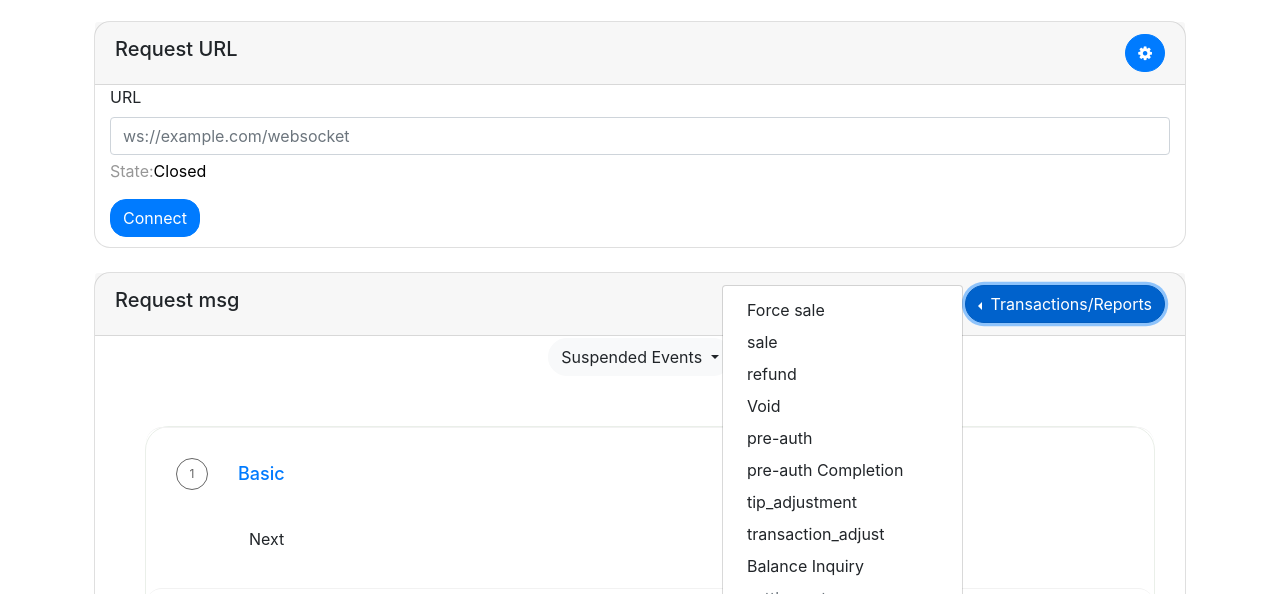
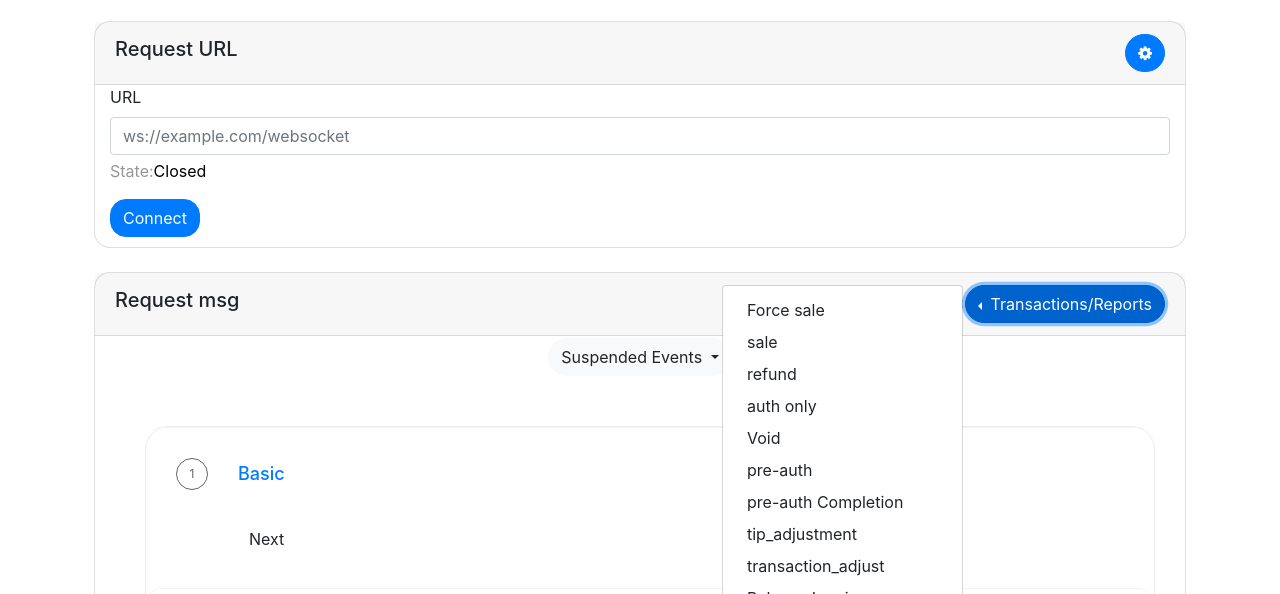
Before and after one commit to Saifweb/telnet, a website: page Views/index.html in a window 1280 px wide. Both pictures are taken after a click on the button "Transactions/Reports". Shown: the part 206-800 px from the top of the page. Drawn offline with nearby package versions, Linux system fonts and the light colour scheme; files that its build step writes are made by us from their sources.

Commit message:
Update index.html

```diff
--- a/Views/index.html
+++ b/Views/index.html
@@ -184,6 +184,7 @@
                           <a class="dropdown-item" type="button" value="force-sale" onclick="forceSale()">Force sale</a>
                           <a class="dropdown-item" type="button" onclick="sale()">sale</a>
                           <a class="dropdown-item" type="button" onclick="refund()">refund</a>
+                          <a class="dropdown-item" type="button" onclick="auth()">auth only</a>
                           <a class="dropdown-item" type="button"  onclick="Void()">Void</a>
                           <a class="dropdown-item" type="button"  onclick="preauth()">pre-auth</a>
                           <a class="dropdown-item" type="button" onclick="preauth_completion()">pre-auth Completion</a>
@@ -300,7 +301,7 @@
                                                                         <div class="col-md-4" id="host">
                                                                             <label for="host_approval_code">Host Approval Code</label>
                                                                             <input type="text" id="host_approval_code_input" class="form-control" placeholder="host_approval_code">
-                                                                    </div>
+                                                                        </div>
                                                                     </div>
 
 
```
